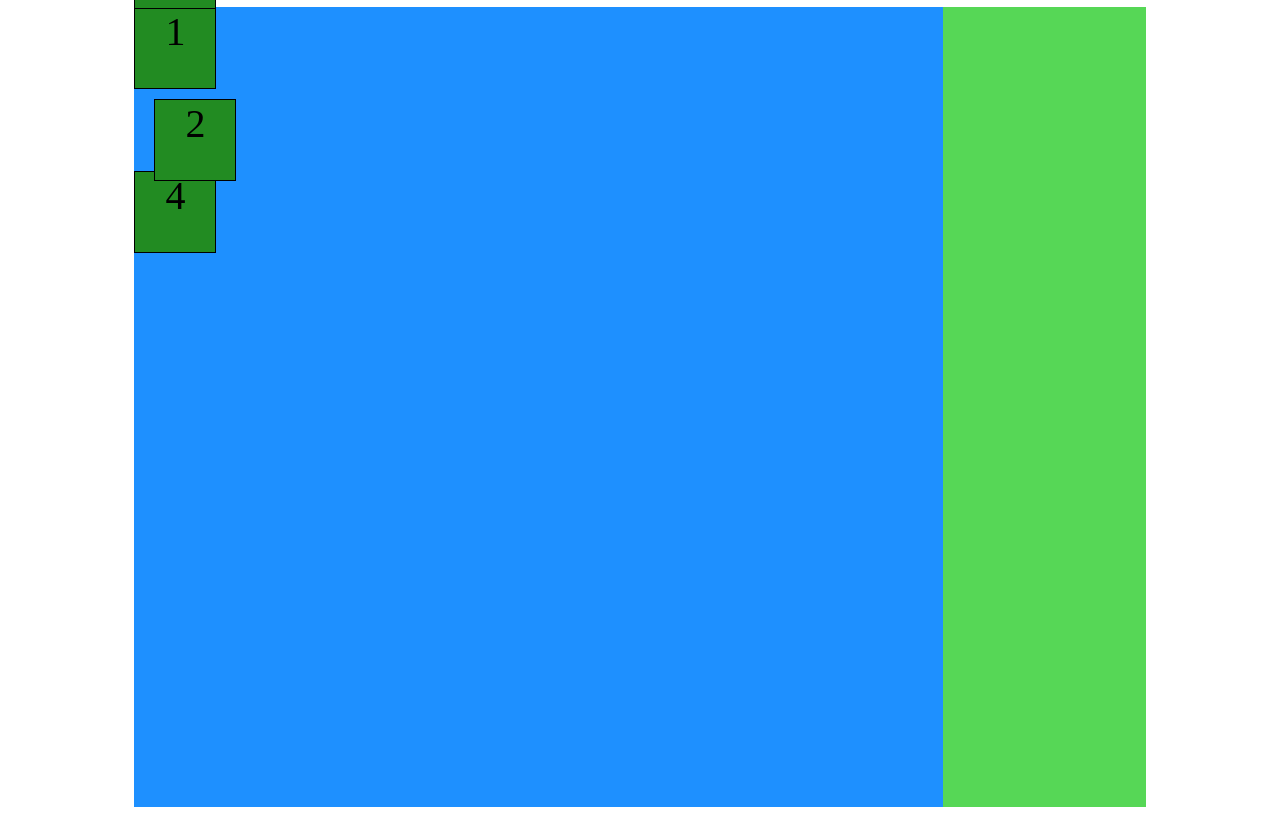
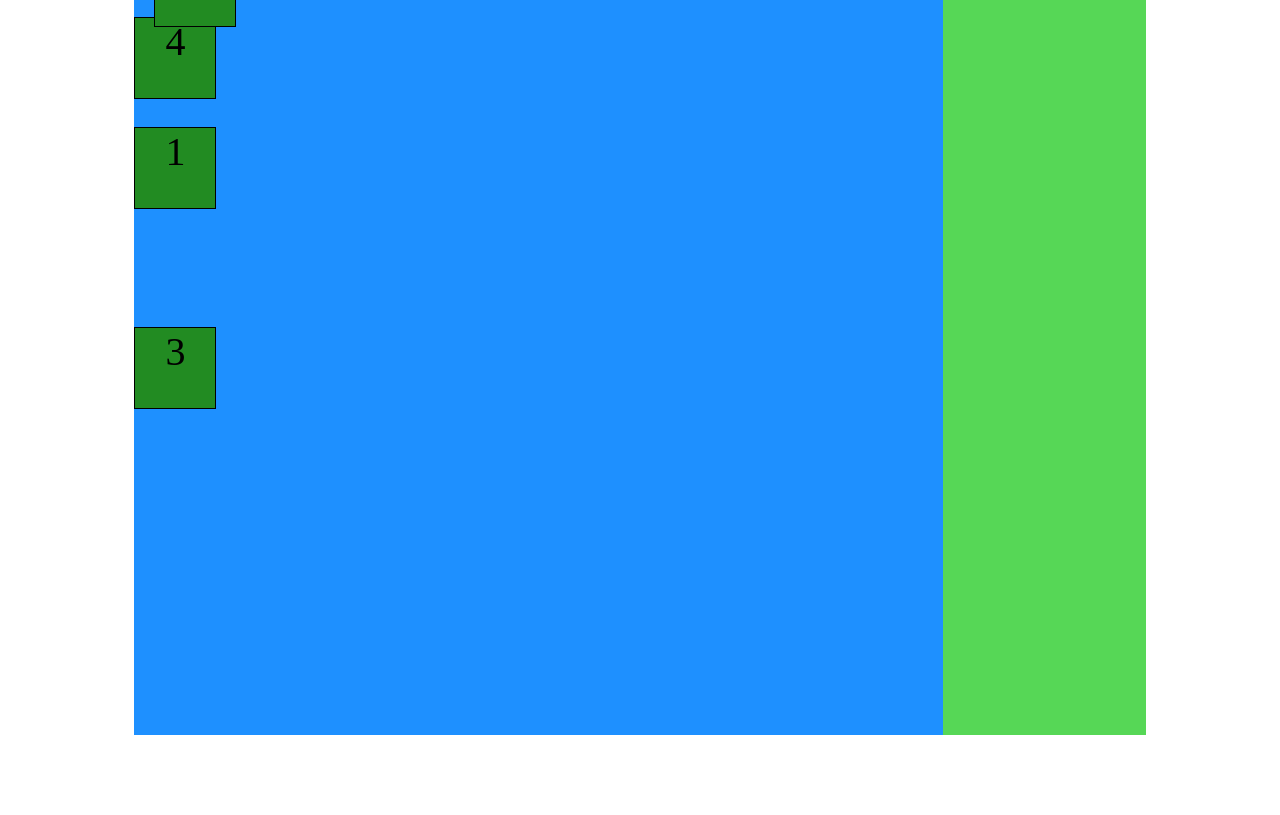
Before and after one commit to ONL-JS-FE2022-1/html-css-project, a plain HTML site: page index.html in a window 1280 px wide. Shown: the part 73-888 px from the top of the page. After the commit the page ends 816 px from the top, so only its background shows below. Drawn offline with Linux system fonts and the light colour scheme.

Commit message:
Position: absolute

```diff
--- a/index.html
+++ b/index.html
@@ -8,7 +8,6 @@
     <link rel="stylesheet" href="./style.css" />
   </head>
   <body>
-    <h1><a href="./task.html">GO TO TASK SOLUTION!</a></h1>
     <div class="container">
       <div class="wrapper">
         <div class="inner div1">1</div>
--- a/style.css
+++ b/style.css
@@ -21,7 +21,8 @@
 }
 
 .div1 {
-
+  position: absolute;
+  top: 200px;
 }
 
 .div2 {
@@ -32,7 +33,7 @@
 
 .div3 {
   position: fixed;
-  top: 0;
+  top: 50%;
 }
 
 .div4 {
--- a/task.css
+++ /dev/null
@@ -1,28 +0,0 @@
-div {
-    width: 100px;
-    height: 100px;
-    text-align: center;
-    border: 1px solid black;
-    background-color: green;
-    position: fixed;
-}
-
-.div1 {
-    top: 0;
-    left: 0;
-}
-
-.div2 {
-    top: 0;
-    right: 0;
-}
-
-.div3 {
-    bottom: 0;
-    left: 0;
-}
-
-.div4 {
-    bottom: 0;
-    right: 0;
-}
```
Also changed, not shown: task.html (deleted, +0 -16 lines).
